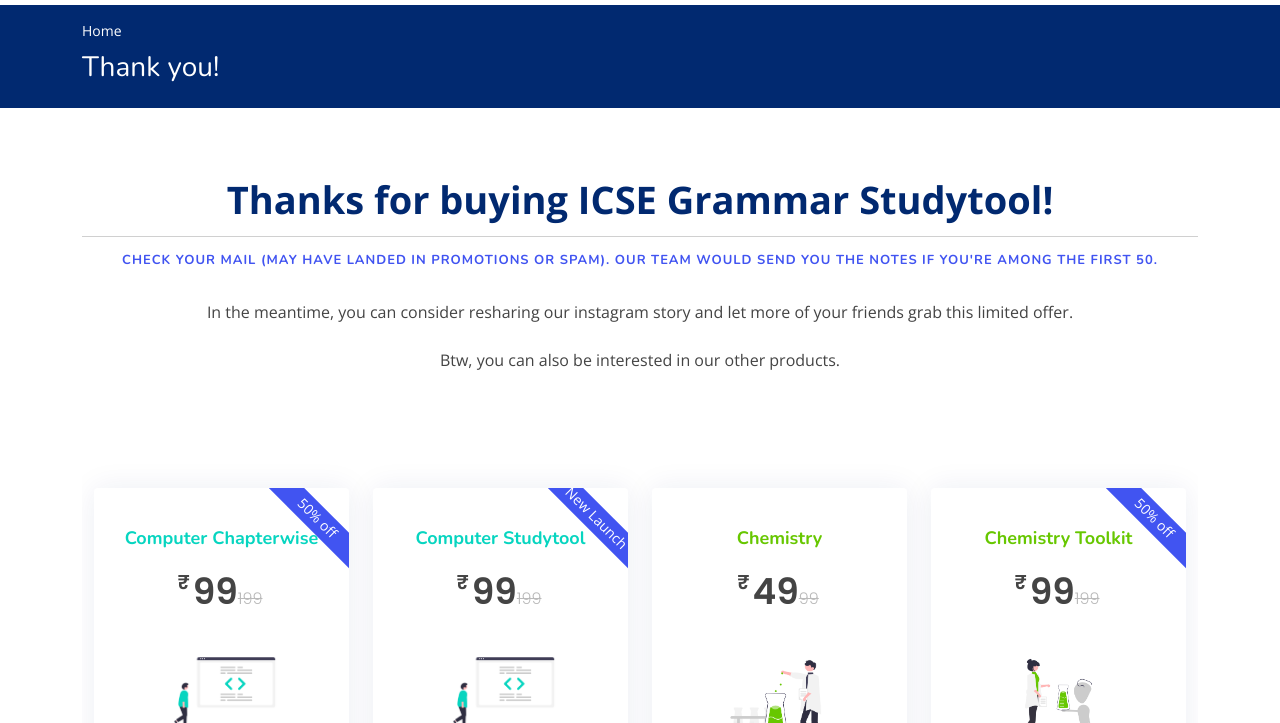
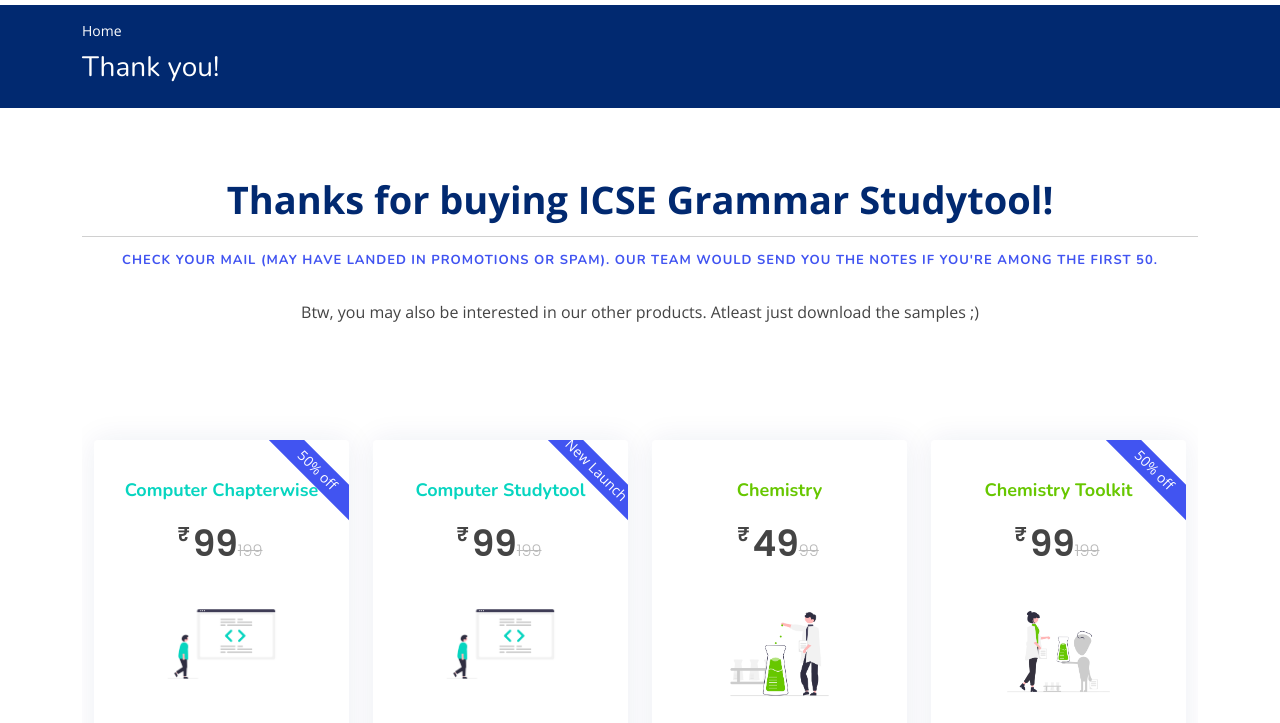
Before and after one commit to GeorgeStep-mywork/jonotes, a plain HTML site: page thankyougst.html in a window 1280 px wide. Shown: the part 77-800 px from the top of the page. Drawn offline with nearby package versions, Linux system fonts and the light colour scheme.

Commit message:
insta reshare removed

```diff
--- a/thankyougst.html
+++ b/thankyougst.html
@@ -136,9 +136,9 @@
             <br> <br>
             </h2>
             <div class="accordion-body">
-              In the meantime, you can consider resharing our instagram story and let more of your friends grab this limited offer.
-              <br><br>
-              Btw, you can also be interested in our other products.
+              <!-- In the meantime, you can consider resharing our instagram story and let more of your friends grab this limited offer.        -->
+              <!-- <br><br> -->
+              Btw, you may also be interested in our other products. Atleast just download the samples ;)
             </div>
         </header>
             <!-- ======= Pricing Section ======= -->
```
